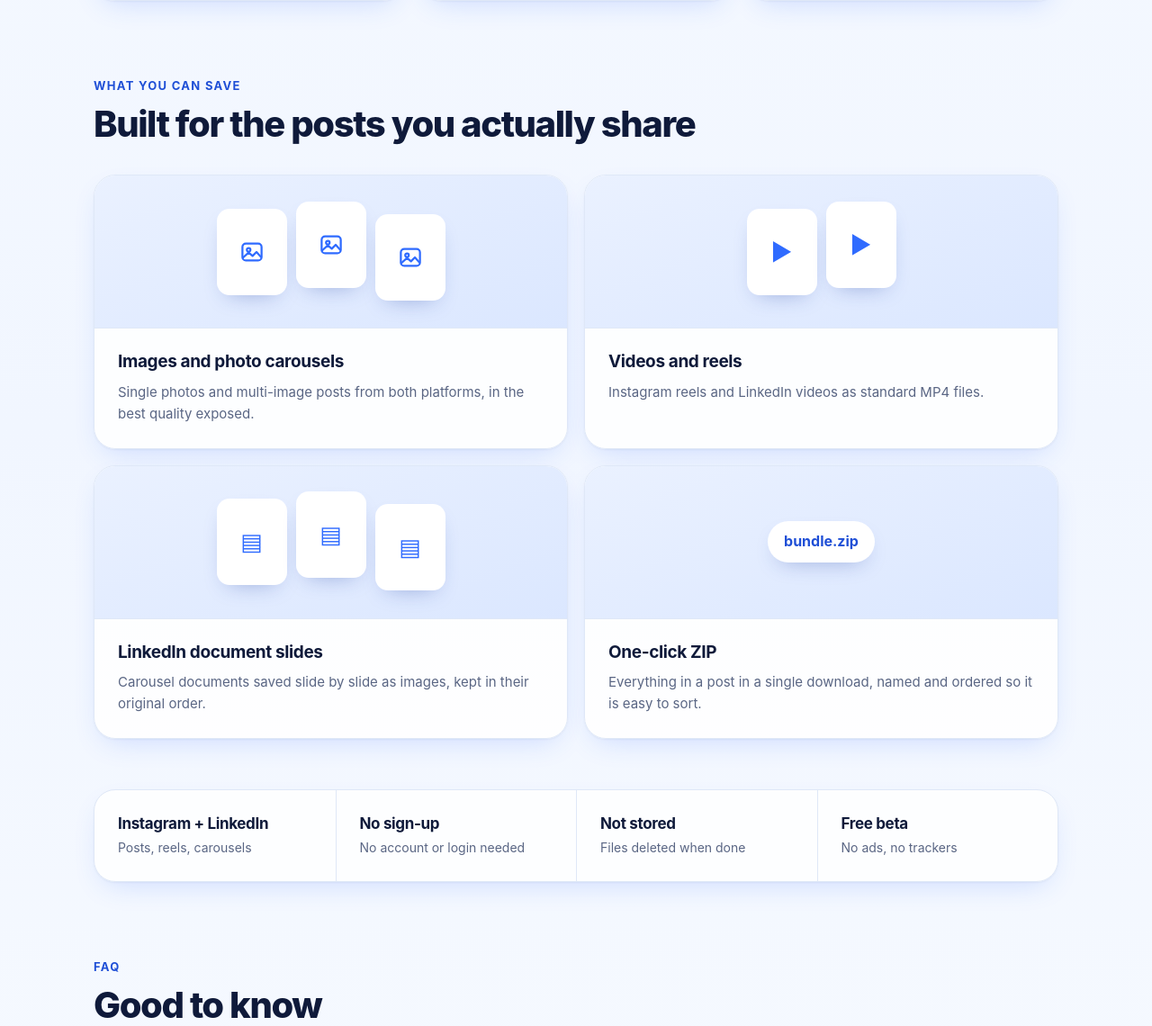
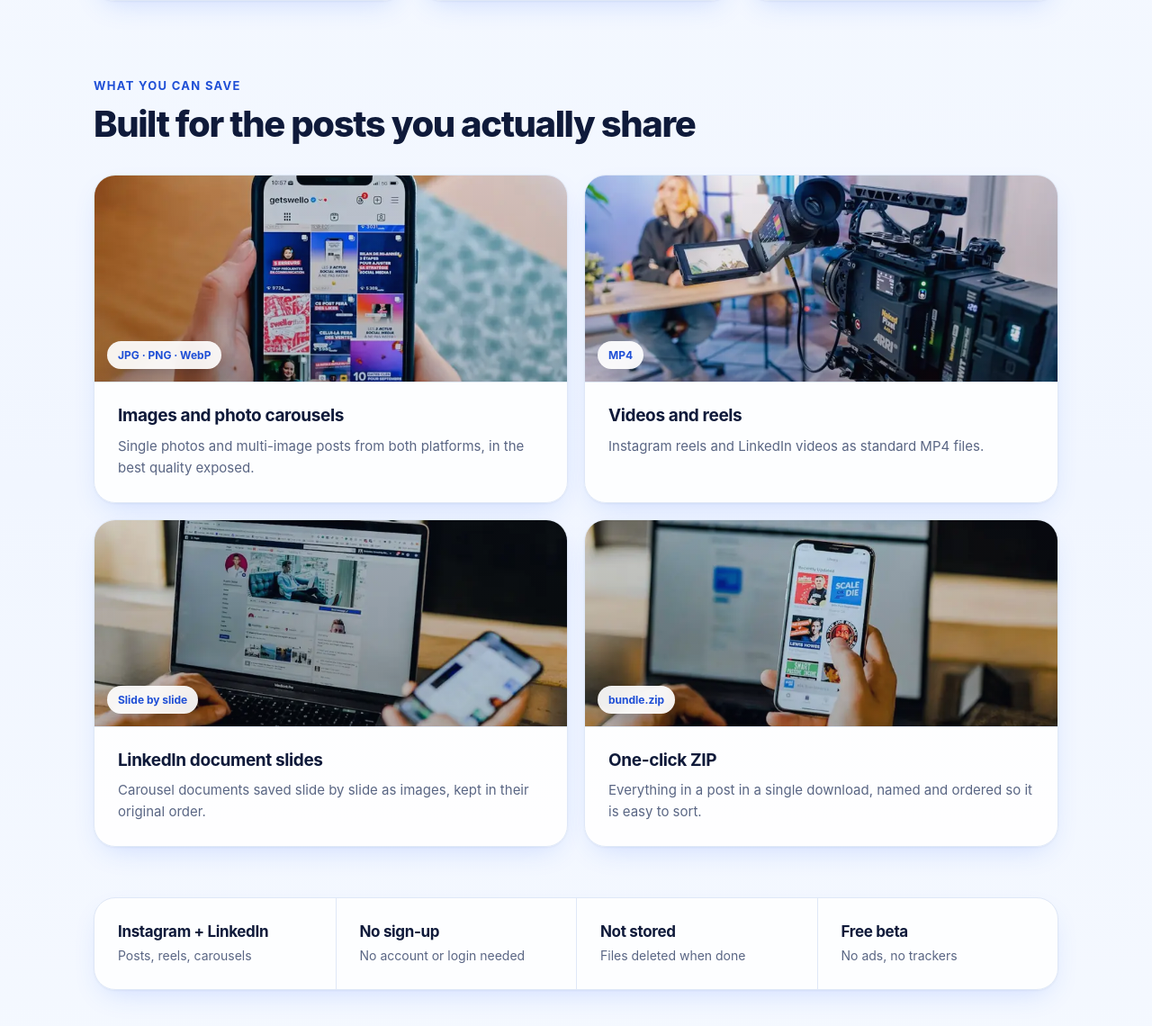
Before and after one commit to progcode05-sketch/postsav, a Flask app: page / in a window 1280 px wide. Shown: the part 1086-2226 px from the top of the page at 90% size. Run offline with Flask 3, Linux system fonts and the light colour scheme; some libraries are stand-ins or nearby versions.

Commit message:
Feature cards: real self-hosted photos (Unsplash License), static assets, tests
Co-Authored-By: Claude Sonnet 5.5 <noreply@anthropic.com>

```diff
--- a/app.py
+++ b/app.py
@@ -31,6 +31,7 @@ def env_int(name, default):
 
 app = Flask(__name__)
 app.config['MAX_CONTENT_LENGTH'] = 8192
+app.config['SEND_FILE_MAX_AGE_DEFAULT'] = 7 * 24 * 3600  # self-hosted feature photos are static
 BASE_DIR = os.path.dirname(os.path.abspath(__file__))
 COOKIE_FILE = os.path.join(BASE_DIR, 'cookies.txt')
 BROWSER = os.environ.get('IG_BROWSER', '').strip().lower()
--- a/templates/index.html
+++ b/templates/index.html
@@ -59,10 +59,11 @@ h2{font-size:clamp(28px,4vw,40px);line-height:1.12;letter-spacing:-.035em;margin
 .step .n{width:36px;height:36px;border-radius:12px;background:var(--soft);color:var(--accent-ink);display:grid;place-items:center;font-weight:800;margin-bottom:16px}
 .step h3,.feat h3{margin:0 0 6px;font-size:19px;letter-spacing:-.02em}.step p,.feat p{margin:0;color:var(--muted);font-size:15px}
 .feats{display:grid;grid-template-columns:repeat(2,1fr);gap:18px}
-.feat{padding:0;overflow:hidden}.feat .art{height:170px;background:linear-gradient(160deg,#eaf1ff,#dbe7ff);display:grid;place-items:center;border-bottom:1px solid var(--line)}.feat .txt{padding:22px 26px 26px}
-.art .mini{display:flex;gap:10px;align-items:center}.mini .sq{width:78px;height:96px;border-radius:14px;background:#fff;box-shadow:0 10px 24px -12px rgba(32,64,160,.4);display:grid;place-items:center;font-size:26px;color:var(--accent)}
-.mini .sq:nth-child(2){transform:translateY(-8px)}.mini .sq:nth-child(3){transform:translateY(6px)}
-.badge{padding:10px 18px;border-radius:999px;background:#fff;box-shadow:0 10px 24px -12px rgba(32,64,160,.4);font-weight:700;color:var(--accent-ink)}
+.feat{padding:0;overflow:hidden;transition:transform .25s,box-shadow .25s}.feat:hover{transform:translateY(-4px)}.feat .txt{padding:22px 26px 26px}
+.feat .art{position:relative;height:230px;background:linear-gradient(160deg,#eaf1ff,#dbe7ff);border-bottom:1px solid var(--line);overflow:hidden}
+.feat .art img{display:block;width:100%;height:100%;object-fit:cover;transition:transform .6s}.feat:hover .art img{transform:scale(1.04)}
+.feat .art::after{content:"";position:absolute;inset:0;background:linear-gradient(180deg,rgba(47,107,255,.06),rgba(15,26,58,.18))}
+.tag{position:absolute;z-index:1;left:14px;bottom:14px;padding:6px 12px;border-radius:999px;background:rgba(255,255,255,.92);backdrop-filter:blur(8px);-webkit-backdrop-filter:blur(8px);box-shadow:0 8px 20px -10px rgba(15,26,58,.5);font-size:12px;font-weight:700;color:var(--accent-ink)}
 .trust{display:grid;grid-template-columns:repeat(4,1fr);gap:0;margin-top:56px;background:rgba(255,255,255,.85);border:1px solid var(--line);border-radius:24px;box-shadow:var(--shadow)}
 .trust div{padding:24px 26px;border-left:1px solid var(--line)}.trust div:first-child{border-left:0}.trust b{display:block;font-size:17px;letter-spacing:-.02em}.trust span{color:var(--muted);font-size:14px}
 details{border:1px solid var(--line);border-radius:18px;background:rgba(255,255,255,.85);padding:4px 20px;margin-bottom:12px}
@@ -112,10 +113,10 @@ code{background:var(--soft);padding:1px 6px;border-radius:6px;font-size:.9em}
 <section class="block" id="features">
  <div class="head"><div class="kicker">What you can save</div><h2>Built for the posts you actually share</h2></div>
  <div class="feats">
-  <div class="feat"><div class="art"><div class="mini"><span class="sq"><svg viewBox="0 0 24 24" width="30" height="30" fill="none" stroke="currentColor" stroke-width="1.8" stroke-linecap="round" stroke-linejoin="round" aria-hidden="true"><rect x="3.5" y="4.5" width="17" height="15" rx="3"/><circle cx="9" cy="10" r="1.6"/><path d="m4 17 5-4.5 3.5 3L16 12l4 4.5"/></svg></span><span class="sq"><svg viewBox="0 0 24 24" width="30" height="30" fill="none" stroke="currentColor" stroke-width="1.8" stroke-linecap="round" stroke-linejoin="round" aria-hidden="true"><rect x="3.5" y="4.5" width="17" height="15" rx="3"/><circle cx="9" cy="10" r="1.6"/><path d="m4 17 5-4.5 3.5 3L16 12l4 4.5"/></svg></span><span class="sq"><svg viewBox="0 0 24 24" width="30" height="30" fill="none" stroke="currentColor" stroke-width="1.8" stroke-linecap="round" stroke-linejoin="round" aria-hidden="true"><rect x="3.5" y="4.5" width="17" height="15" rx="3"/><circle cx="9" cy="10" r="1.6"/><path d="m4 17 5-4.5 3.5 3L16 12l4 4.5"/></svg></span></div></div><div class="txt"><h3>Images and photo carousels</h3><p>Single photos and multi-image posts from both platforms, in the best quality exposed.</p></div></div>
-  <div class="feat"><div class="art"><div class="mini"><span class="sq">▶</span><span class="sq">▶</span></div></div><div class="txt"><h3>Videos and reels</h3><p>Instagram reels and LinkedIn videos as standard MP4 files.</p></div></div>
-  <div class="feat"><div class="art"><div class="mini"><span class="sq">▤</span><span class="sq">▤</span><span class="sq">▤</span></div></div><div class="txt"><h3>LinkedIn document slides</h3><p>Carousel documents saved slide by slide as images, kept in their original order.</p></div></div>
-  <div class="feat"><div class="art"><span class="badge">bundle.zip</span></div><div class="txt"><h3>One-click ZIP</h3><p>Everything in a post in a single download, named and ordered so it is easy to sort.</p></div></div>
+  <div class="feat"><div class="art"><img src="/static/img/feature-images.webp" alt="Hands holding a phone showing an Instagram feed" width="720" height="1080" loading="lazy" style="object-position:50% 38%"><span class="tag">JPG · PNG · WebP</span></div><div class="txt"><h3>Images and photo carousels</h3><p>Single photos and multi-image posts from both platforms, in the best quality exposed.</p></div></div>
+  <div class="feat"><div class="art"><img src="/static/img/feature-video.webp" alt="A presenter being filmed with a cinema camera in a studio" width="720" height="484" loading="lazy" style="object-position:50% 50%"><span class="tag">MP4</span></div><div class="txt"><h3>Videos and reels</h3><p>Instagram reels and LinkedIn videos as standard MP4 files.</p></div></div>
+  <div class="feat"><div class="art"><img src="/static/img/feature-slides.webp" alt="A laptop showing a LinkedIn profile next to a phone" width="720" height="480" loading="lazy" style="object-position:50% 45%"><span class="tag">Slide by slide</span></div><div class="txt"><h3>LinkedIn document slides</h3><p>Carousel documents saved slide by slide as images, kept in their original order.</p></div></div>
+  <div class="feat"><div class="art"><img src="/static/img/feature-zip.webp" alt="A person using a laptop and a phone together" width="720" height="480" loading="lazy" style="object-position:50% 40%"><span class="tag">bundle.zip</span></div><div class="txt"><h3>One-click ZIP</h3><p>Everything in a post in a single download, named and ordered so it is easy to sort.</p></div></div>
  </div>
  <div class="trust">
   <div><b>Instagram + LinkedIn</b><span>Posts, reels, carousels</span></div>
@@ -134,7 +135,7 @@ code{background:var(--soft);padding:1px 6px;border-radius:6px;font-size:.9em}
 </section>
 </main>
 <footer class="site"><div class="wrap cols">
- <div><p><strong style="color:var(--ink)">Social Downloader</strong></p><p>Publicly accessible posts work best. Availability depends on the platform; private or sign-in-only media may be unavailable.</p>{% if public_mode %}<p>Download only content you own or have permission to use. We do not store posts or files. Not affiliated with Instagram or LinkedIn.</p>{% else %}<p>Runs locally on your computer. Download only content you own or have permission to use.</p>{% endif %}</div>
+ <div><p><strong style="color:var(--ink)">Social Downloader</strong></p><p>Publicly accessible posts work best. Availability depends on the platform; private or sign-in-only media may be unavailable.</p>{% if public_mode %}<p>Download only content you own or have permission to use. We do not store posts or files. Not affiliated with Instagram or LinkedIn. Photos from <a href="https://unsplash.com" target="_blank" rel="noopener">Unsplash</a>.</p>{% else %}<p>Runs locally on your computer. Download only content you own or have permission to use.</p>{% endif %}</div>
  <nav aria-label="Legal"><a href="/terms">Terms</a><a href="/privacy">Privacy</a><a href="/copyright">Copyright &amp; takedown</a><a href="/contact">Contact</a></nav>
 </div></footer>
 <script>
```
Also changed, not shown: static/img/CREDITS.txt (added, +7 -0 lines), test_public.py (+18 -0 lines), static/img/feature-images.webp (added), static/img/feature-slides.webp (added), static/img/feature-video.webp (added), static/img/feature-zip.webp (added), 2 other files.
